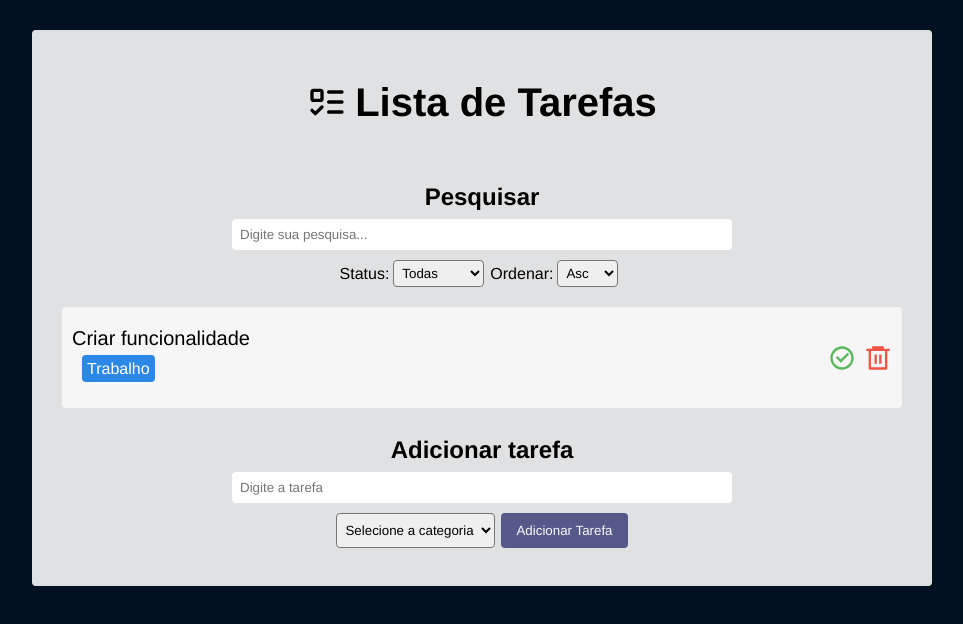
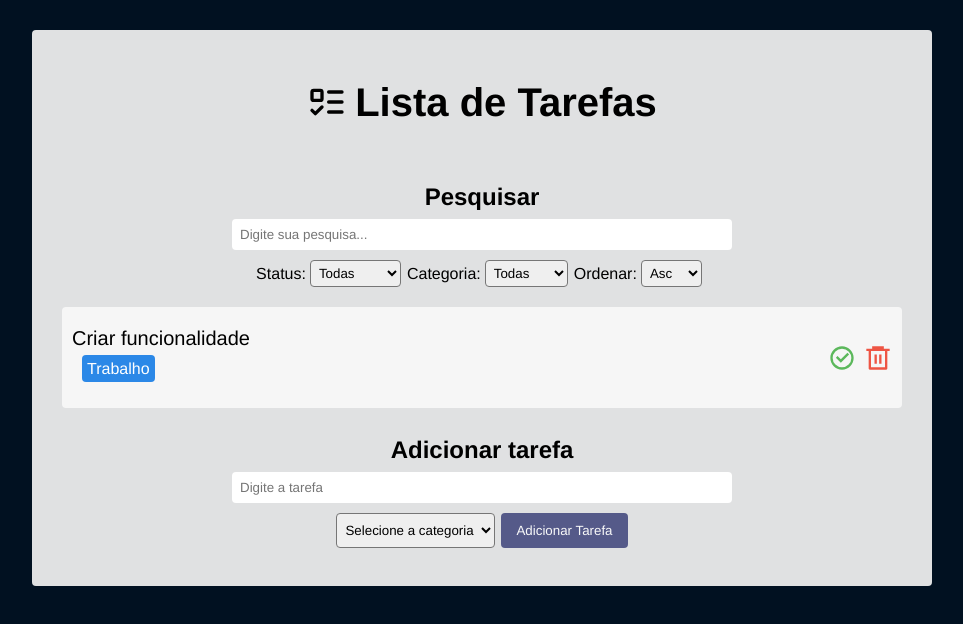
Before and after one commit to Brunoo-Lima/todo-list, a React (Vite) app: page / in a window 1280 px wide. Shown: the top 624 px of the page, without its empty margins (158-1121 px from the left). Built offline with nearby package versions, Linux system fonts and the light colour scheme.

Commit message:
feat: added filterCategory

```diff
--- a/src/UserContext.jsx
+++ b/src/UserContext.jsx
@@ -13,7 +13,8 @@ export const UserProvider = ({ children }) => {
     },
   ]);
   const [search, setSearch] = useState('');
-  const [filter, setFilter] = useState('All');
+  const [filter, setFilter] = useState('Todas');
+  const [filterCategory, setFilterCategory] = useState('Todas');
   const [sort, setSort] = useState('Asc');
 
   const deleteTask = (id) => {
@@ -48,12 +49,15 @@ export const UserProvider = ({ children }) => {
 
     const matchesIsCompleted =
       filter === 'Todas'
-        ? true
+        ? task
         : filter === 'Finalizada'
         ? task.isComplete
         : !task.isComplete;
 
-    return matchesTask && matchesIsCompleted;
+    const matchesCategories =
+      filterCategory === 'Todas' ? true : filterCategory === task.category;
+
+    return matchesTask && matchesIsCompleted && matchesCategories;
   });
 
   const sortedTasks = filteredTasks.sort((t1, t2) =>
@@ -63,18 +67,17 @@ export const UserProvider = ({ children }) => {
   );
 
   const contextValue = {
-    tasks,
-    setTasks,
     search,
     setSearch,
     filter,
     setFilter,
-    sort,
     setSort,
     deleteTask,
     addTask,
     completeTask,
     sortedTasks,
+    filterCategory,
+    setFilterCategory,
   };
 
   return (
--- a/src/components/filter/Filter.jsx
+++ b/src/components/filter/Filter.jsx
@@ -4,7 +4,8 @@ import { Container, Ordenation, Text } from './FilterStyle';
 import { UserContext } from '../../UserContext';
 
 const Filter = () => {
-  const { filter, setFilter, setSort } = useContext(UserContext);
+  const { filter, setFilter, setSort, filterCategory, setFilterCategory } =
+    useContext(UserContext);
 
   return (
     <Container>
@@ -18,6 +19,18 @@ const Filter = () => {
         ]}
         value={filter}
         onChange={(e) => setFilter(e.target.value)}
+      />
+
+      <Text>Categoria:</Text>
+      <Select
+        options={[
+          { value: 'All', label: 'Todas' },
+          { value: 'Study', label: 'Estudo' },
+          { value: 'Personal', label: 'Pessoal' },
+          { value: 'Work', label: 'Trabalho' },
+        ]}
+        value={filterCategory}
+        onChange={(e) => setFilterCategory(e.target.value)}
       />
 
       <Ordenation>
```
